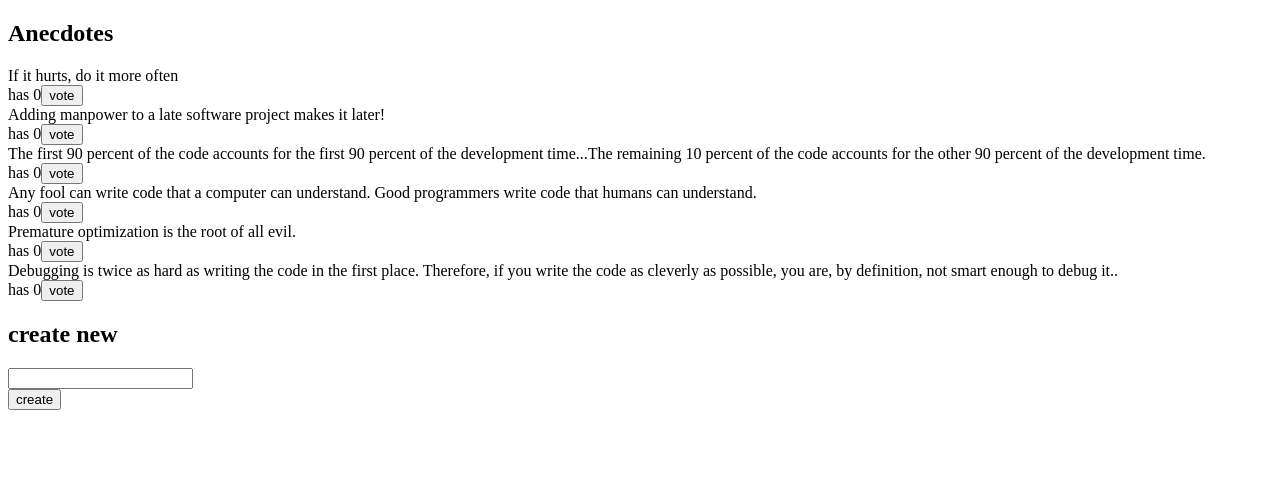
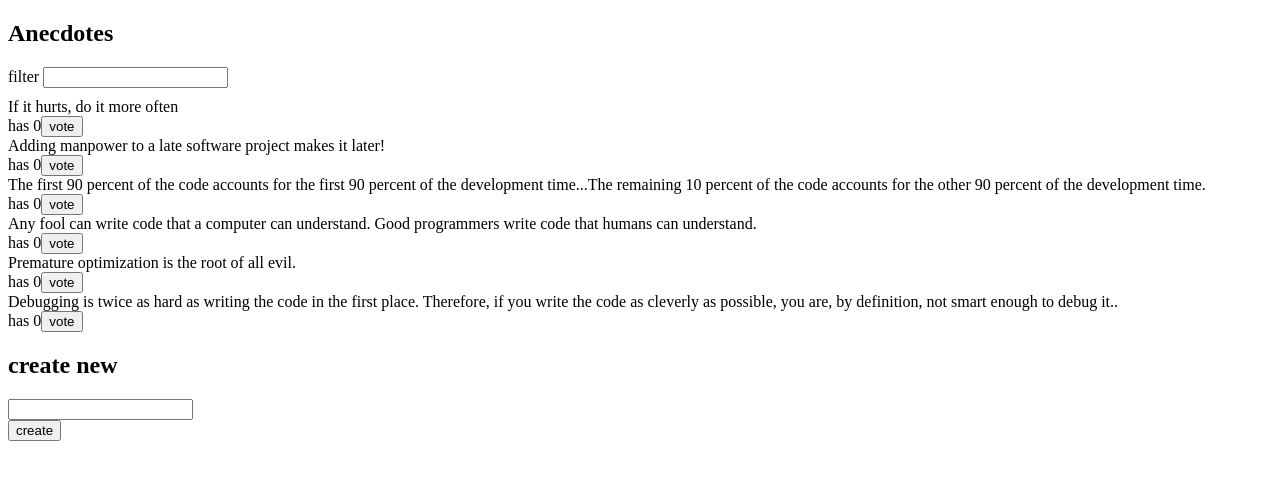
Before and after one commit to IamSithabile/Fullstack-Open-Part6, a React (Create React App) app in the folder redux-anecdotes/: page / in a window 1280 px wide. Shown: the top 480 px of the page. Built offline with nearby package versions, Linux system fonts and the light colour scheme.

Commit message:
Exercise 6.12 better anecdotes step 10

```diff
--- a/redux-anecdotes/src/App.js
+++ b/redux-anecdotes/src/App.js
@@ -1,5 +1,6 @@
 import AnecdoteForm from './components/AnecdoteForm'
 import AnecdotesList from './components/AnecdotesList'
+import Filter from './components/Filter'
 import Notification from './components/Notification'
 
 const App = () => {
@@ -7,6 +8,7 @@ const App = () => {
     <>
       <h2>Anecdotes</h2>
       <Notification />
+      <Filter />
       <AnecdotesList />
       <AnecdoteForm />
     </>
--- a/redux-anecdotes/src/components/AnecdotesList.jsx
+++ b/redux-anecdotes/src/components/AnecdotesList.jsx
@@ -5,6 +5,7 @@ import { displayVote, hideContent } from '../reducers/notificationReducer'
 
 const AnecdotesList = () => {
   const anecdotes = useSelector(state => state.anecdotes)
+  const query = useSelector(state => state.query)
   const dispatch = useDispatch()
 
   const vote = (id, content) => {
@@ -28,9 +29,13 @@ const AnecdotesList = () => {
   }
   sortedAnecdotes.sort(sortArray)
 
+  let filteredArray = sortedAnecdotes?.filter(anecdote =>
+    anecdote.content.toLowerCase().includes(query)
+  )
+
   return (
     <>
-      {sortedAnecdotes.map(anecdote => (
+      {filteredArray.map(anecdote => (
         <div key={anecdote.id}>
           <div>{anecdote.content}</div>
           <div>
--- /dev/null
+++ b/redux-anecdotes/src/components/Filter.jsx
@@ -0,0 +1,23 @@
+import { useDispatch } from 'react-redux'
+import { filterState } from '../reducers/filterReducer'
+const Filter = () => {
+  const dispatch = useDispatch()
+  const handleChange = event => {
+    const {
+      target: { value },
+    } = event
+
+    dispatch(filterState(value))
+  }
+  const style = {
+    marginBottom: 10,
+  }
+
+  return (
+    <div style={style}>
+      filter <input onChange={handleChange} />
+    </div>
+  )
+}
+
+export default Filter
--- /dev/null
+++ b/redux-anecdotes/src/reducers/filterReducer.js
@@ -0,0 +1,16 @@
+import { createSlice } from '@reduxjs/toolkit'
+
+const filterSlice = createSlice({
+  name: 'filter',
+  initialState: '',
+  reducers: {
+    filterState(state, action) {
+      const query = action.payload
+      return query
+    },
+  },
+})
+
+export const { filterState } = filterSlice.actions
+
+export default filterSlice.reducer
--- a/redux-anecdotes/src/reducers/store.js
+++ b/redux-anecdotes/src/reducers/store.js
@@ -2,8 +2,13 @@ import { configureStore } from '@reduxjs/toolkit'
 
 import anecdotesReducer from './anecdoteReducer'
 import notificationReducer from './notificationReducer'
+import filterReducer from './filterReducer'
 
 const store = configureStore({
-  reducer: { anecdotes: anecdotesReducer, notification: notificationReducer },
+  reducer: {
+    anecdotes: anecdotesReducer,
+    notification: notificationReducer,
+    query: filterReducer,
+  },
 })
 export default store
```
